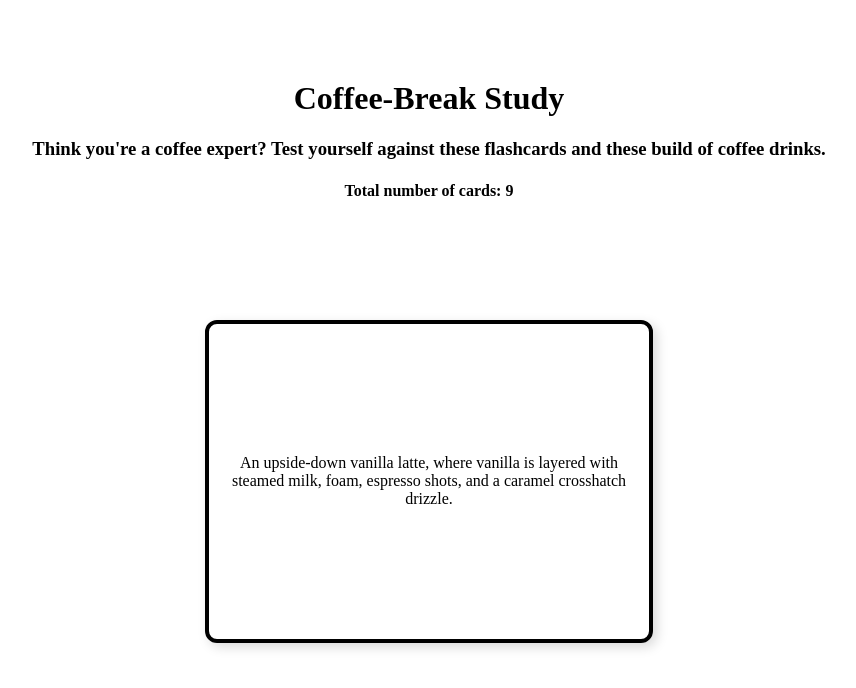
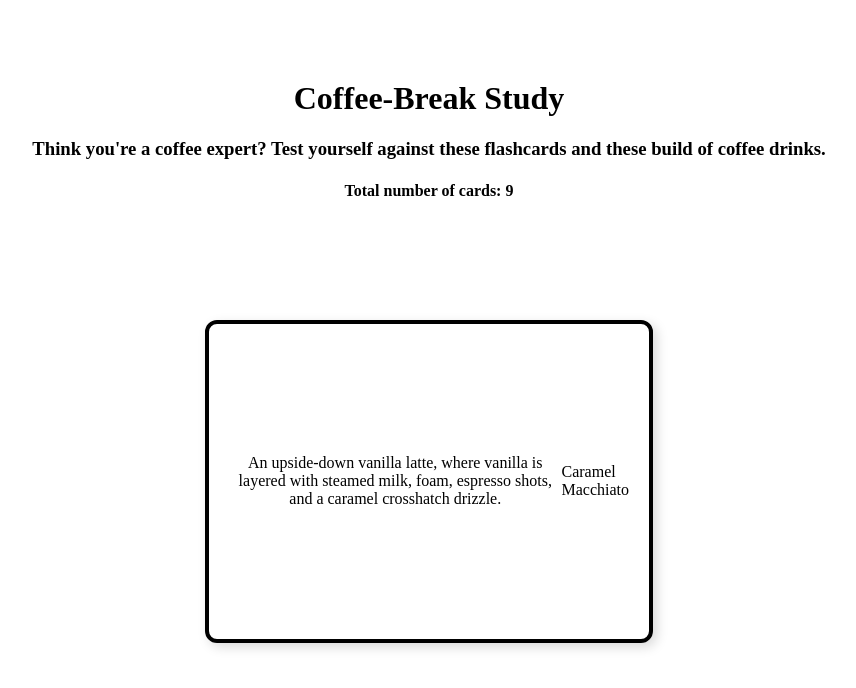
Before and after one commit to ChickPhilA/web102-flashcards, a React (Vite) app: page / in a window 1280 px wide. Shown: the top 688 px of the page, without its empty margins (211-1067 px from the left). Built offline with nearby package versions, Linux system fonts and the light colour scheme.

Commit message:
Small accessing answer fix

```diff
--- a/src/App.jsx
+++ b/src/App.jsx
@@ -26,7 +26,7 @@
         build of coffee drinks. </h3>
       <h4> Total number of cards: {cards.length} </h4>
 
-      <Flashcard question={cards[currentIndex].question} answer={cards[currentIndex.answer]} />
+      <Flashcard question={cards[currentIndex].question} answer={cards[currentIndex].answer} />
     </div>
   )
 }
```
